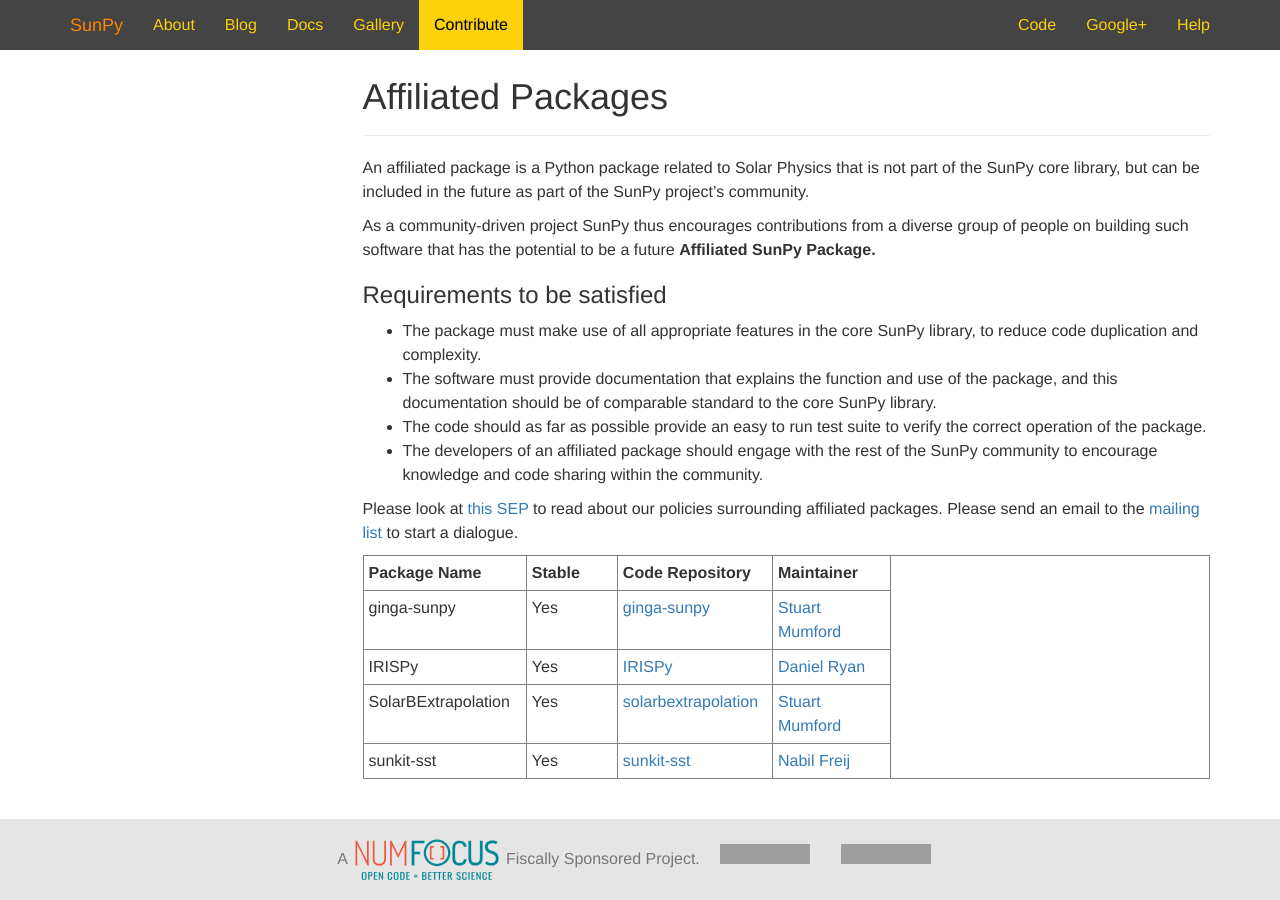
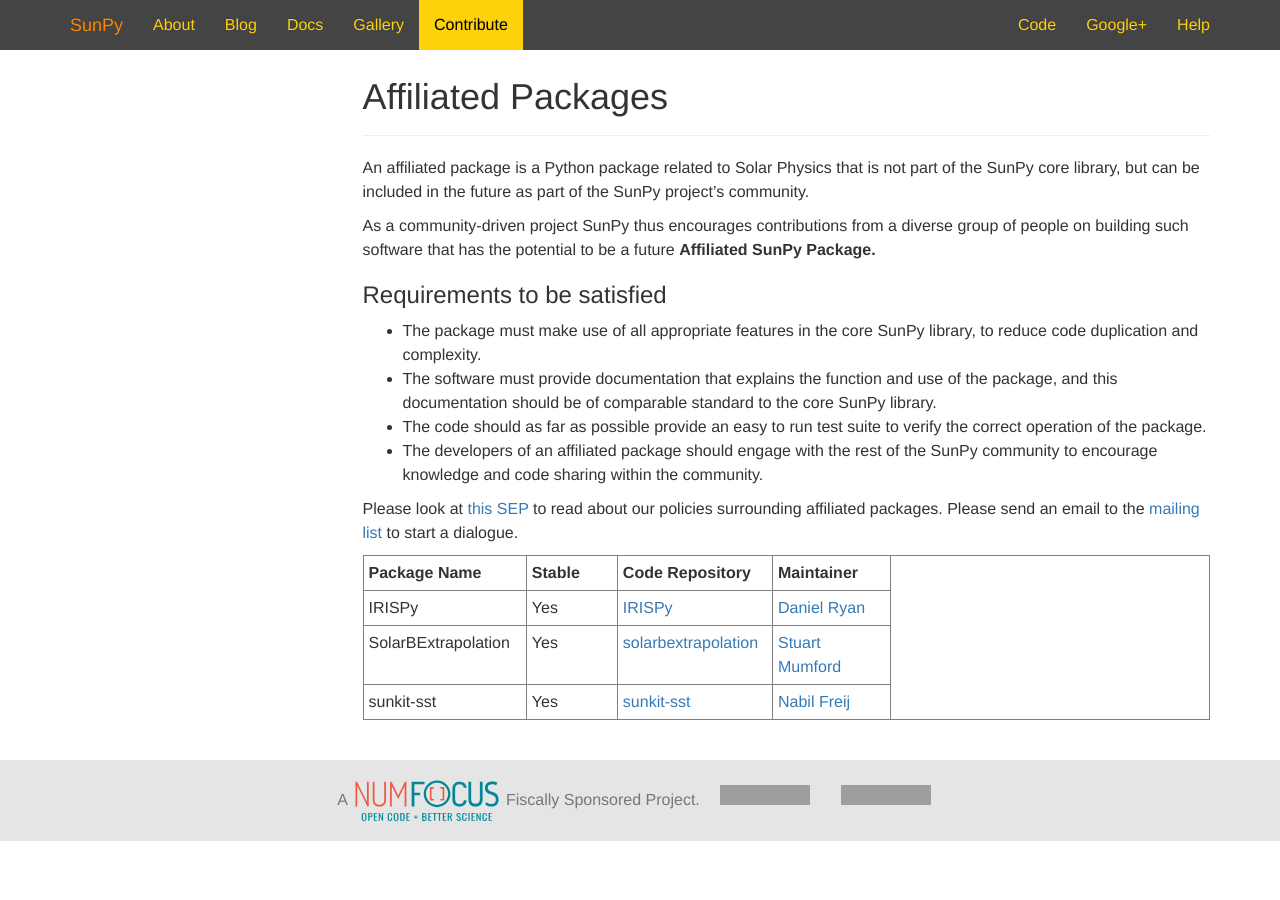
Before and after one commit to sunpy/sunpy.org, a Jekyll site: the page built from contribute.html, in a window 1280 px wide and 900 px high, scrolled down 1312 px. Built offline with Jekyll 4.4.1, drawn with Linux system fonts in a browser that asks for light colours; comment, search, counter and statistics services are not loaded; after the commit the page ends 2153 px from its top, so only the background shows below that; grey boxes are pictures that could not be loaded.

Commit message:
Removed ginga-sunpy

```diff
--- a/contribute.html
+++ b/contribute.html
@@ -136,13 +136,7 @@
 
 
 
-	<!-- ginga-sunpy =========== -->
-		<tr>
-		<td>ginga-sunpy</td>
-		<td>Yes</td>
-		<td><a href="https://github.com/sunpy/ginga-sunpy">ginga-sunpy</a></td>
-		<td><a href="https://github.com/Cadair">Stuart Mumford</a></td>
-		</tr>
+
 
 	<!-- Irispy =========== -->
 		<tr>
@@ -154,7 +148,7 @@
 
 
 
-	<!-- SolarExtrapolation =========== -->
+	<!-- SolarBExtrapolation =========== -->
 		<tr>
 		<td>SolarBExtrapolation</td>
 		<td>Yes</td>
```
